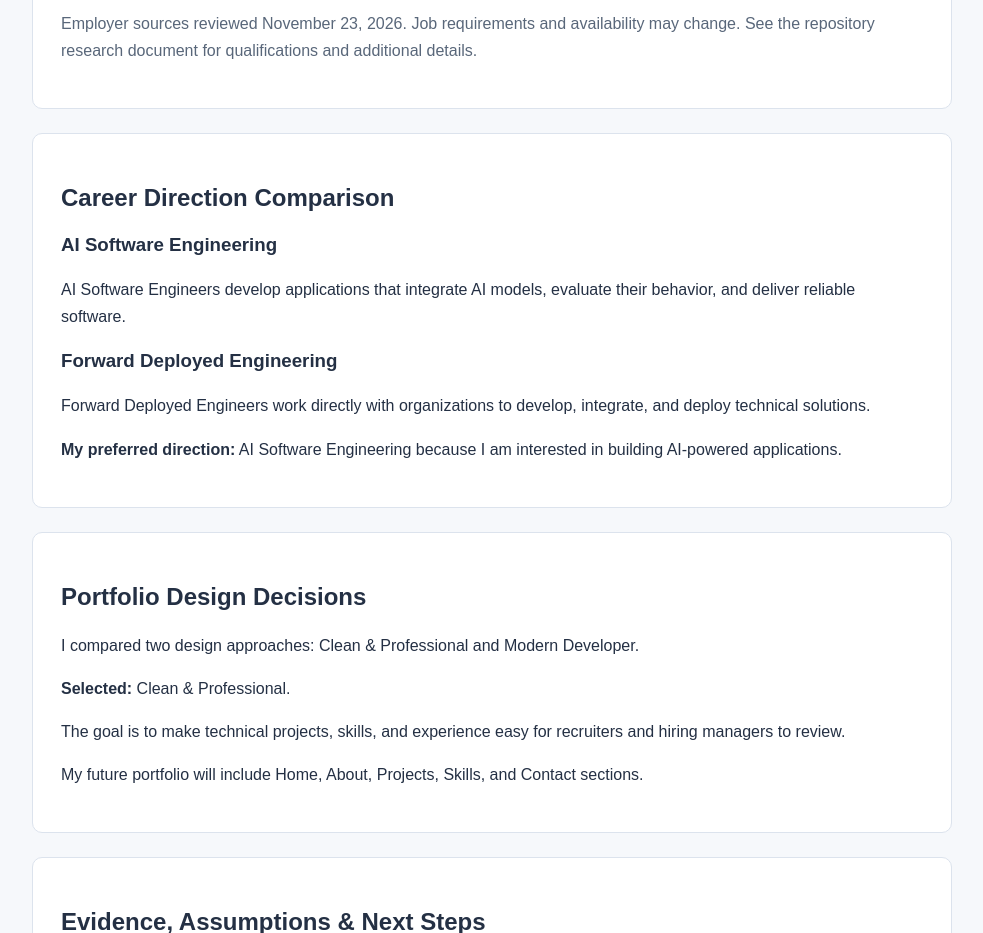
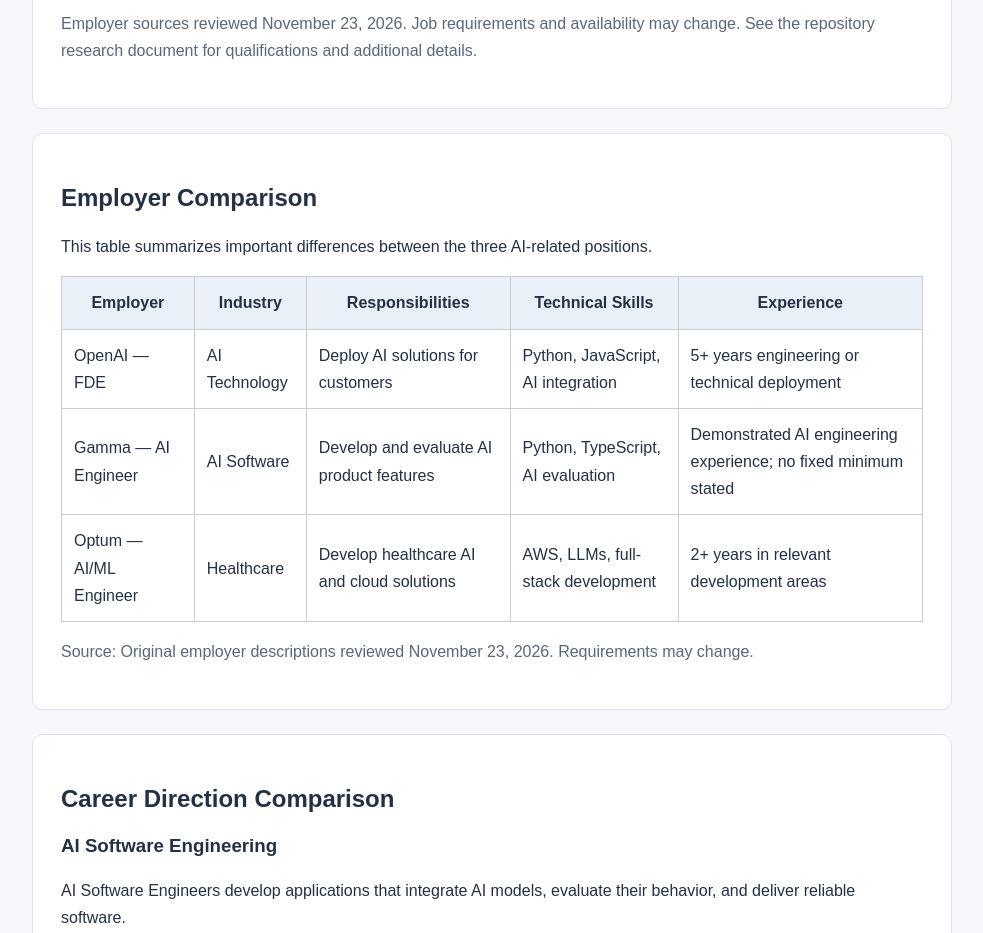
Before and after one commit to mmm286masud/career-portfolio, a plain HTML site: page index.html in a window 1280 px wide. Shown: the part 1320-2253 px from the top of the page, without its empty margins (148-1131 px from the left). Drawn offline with Linux system fonts and the light colour scheme.

Commit message:
Add employer comparison section to index.html
Added a section comparing AI-related positions with a table summarizing differences in employers, industries, responsibilities, technical skills, and experience requirements.

```diff
--- a/index.html
+++ b/index.html
@@ -188,6 +188,57 @@
             </p>
         </section>
 
+<section id="comparison">
+    <h2>Employer Comparison</h2>
+
+    <p>
+        This table summarizes important differences
+        between the three AI-related positions.
+    </p>
+
+    <div style="overflow-x: auto;">
+        <table style="width: 100%; border-collapse: collapse;">
+            <thead>
+                <tr style="background: #eaf0f8;">
+                    <th scope="col" style="padding: 12px; border: 1px solid #ccc;">Employer</th>
+                    <th scope="col" style="padding: 12px; border: 1px solid #ccc;">Industry</th>
+                    <th scope="col" style="padding: 12px; border: 1px solid #ccc;">Responsibilities</th>
+                    <th scope="col" style="padding: 12px; border: 1px solid #ccc;">Technical Skills</th>
+                    <th scope="col" style="padding: 12px; border: 1px solid #ccc;">Experience</th>
+                </tr>
+            </thead>
+            <tbody>
+                <tr>
+                    <td style="padding: 12px; border: 1px solid #ccc;">OpenAI — FDE</td>
+                    <td style="padding: 12px; border: 1px solid #ccc;">AI Technology</td>
+                    <td style="padding: 12px; border: 1px solid #ccc;">Deploy AI solutions for customers</td>
+                    <td style="padding: 12px; border: 1px solid #ccc;">Python, JavaScript, AI integration</td>
+                    <td style="padding: 12px; border: 1px solid #ccc;">5+ years engineering or technical deployment</td>
+                </tr>
+                <tr>
+                    <td style="padding: 12px; border: 1px solid #ccc;">Gamma — AI Engineer</td>
+                    <td style="padding: 12px; border: 1px solid #ccc;">AI Software</td>
+                    <td style="padding: 12px; border: 1px solid #ccc;">Develop and evaluate AI product features</td>
+                    <td style="padding: 12px; border: 1px solid #ccc;">Python, TypeScript, AI evaluation</td>
+                    <td style="padding: 12px; border: 1px solid #ccc;">Demonstrated AI engineering experience; no fixed minimum stated</td>
+                </tr>
+                <tr>
+                    <td style="padding: 12px; border: 1px solid #ccc;">Optum — AI/ML Engineer</td>
+                    <td style="padding: 12px; border: 1px solid #ccc;">Healthcare</td>
+                    <td style="padding: 12px; border: 1px solid #ccc;">Develop healthcare AI and cloud solutions</td>
+                    <td style="padding: 12px; border: 1px solid #ccc;">AWS, LLMs, full-stack development</td>
+                    <td style="padding: 12px; border: 1px solid #ccc;">2+ years in relevant development areas</td>
+                </tr>
+            </tbody>
+        </table>
+    </div>
+
+    <p class="muted">
+        Source: Original employer descriptions reviewed
+        November 23, 2026. Requirements may change.
+    </p>
+</section>
+
         <section id="careers">
             <h2>Career Direction Comparison</h2>
 
```
